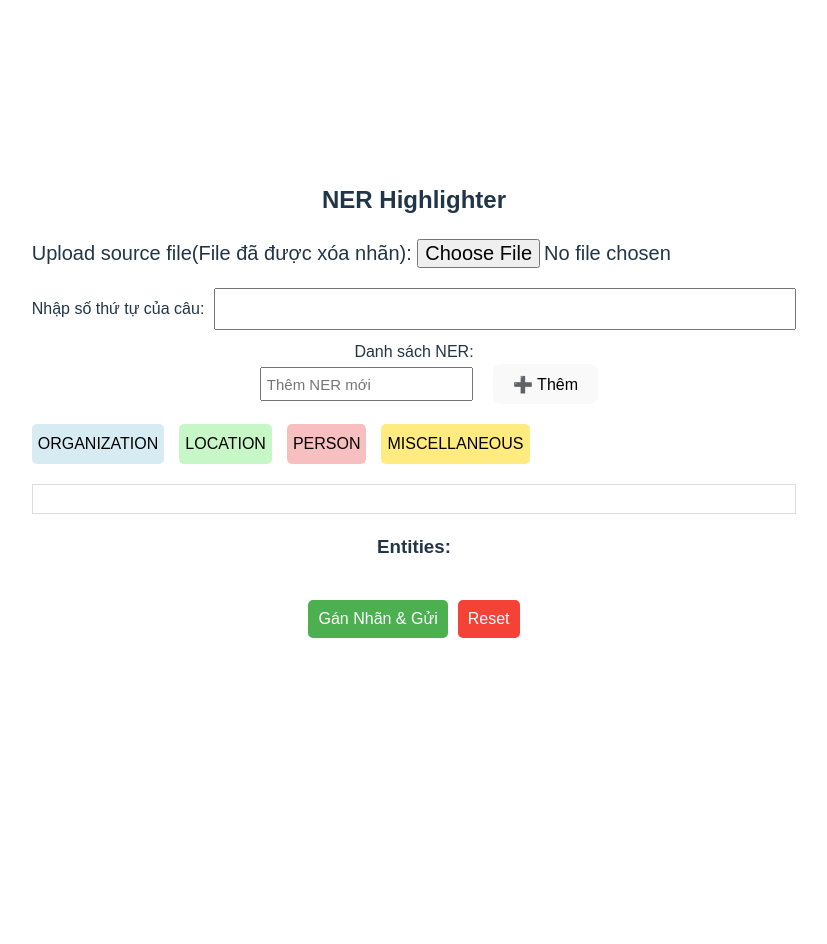
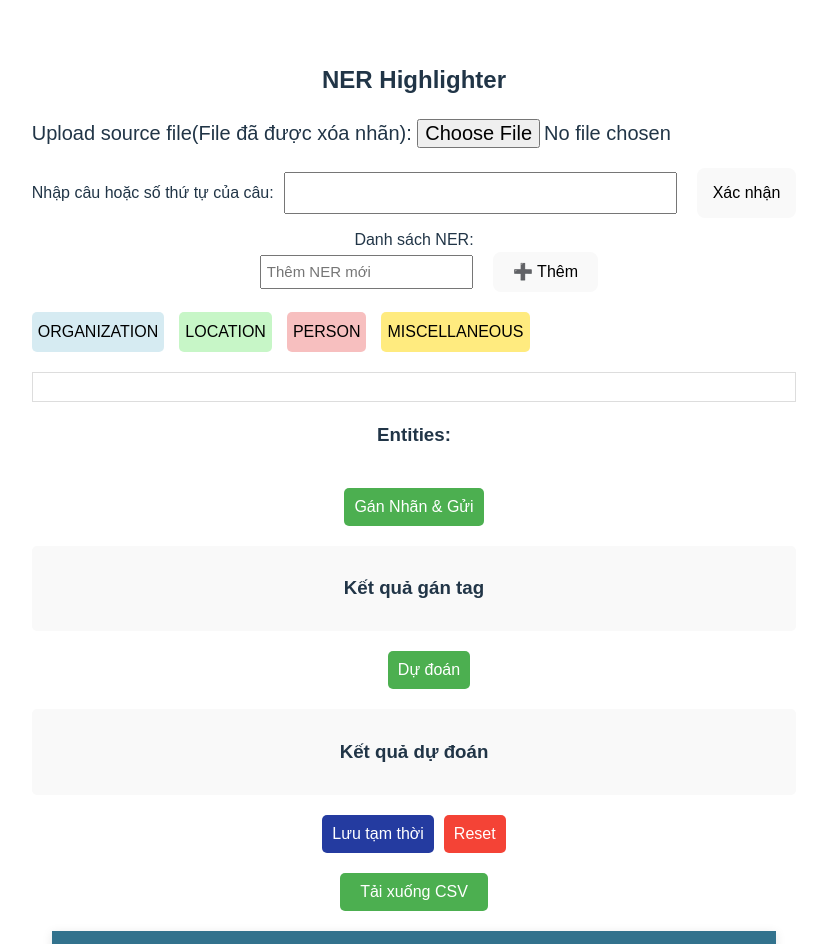
Before and after one commit to tamchamchi/CS321, a React (Vite) app in the folder client/: page / in a window 1280 px wide. Shown: the top 944 px of the page, without its empty margins (226-1053 px from the left). Before the commit the page ends 800 px from the top, so only its background shows below. Built offline with nearby package versions, Linux system fonts and the light colour scheme.

Commit message:
update interface v2

```diff
--- a/client/src/pages/HightLightNER/CSVReader.jsx
+++ b/client/src/pages/HightLightNER/CSVReader.jsx
@@ -2,7 +2,6 @@
 import Papa from "papaparse";
 
 const CSVReader = ({onCsvDataUpdate}) => {
-
 
    // Hàm để đọc và parse file CSV
   const handleFileUpload = (event) => {
--- a/client/src/pages/HightLightNER/HighLightText.jsx
+++ b/client/src/pages/HightLightNER/HighLightText.jsx
@@ -1,6 +1,6 @@
 const HighlightText = ({ text, handleSelection }) => (
    <div
-     style={{
+      style={{
        minHeight: "30px",
        fontSize: "18px",
        border: "1px solid #ddd",
@@ -14,7 +14,7 @@ const HighlightText = ({ text, handleSelection }) => (
      }}
      onMouseUp={handleSelection}
    >
-     {text}
+      {text}
    </div>
  );
 
--- a/client/src/pages/HightLightNER/IndexSentenceInput.jsx
+++ b/client/src/pages/HightLightNER/IndexSentenceInput.jsx
@@ -1,22 +1,41 @@
-const IndexSentenceInput = ({ indexSentence, setIndexSentence }) => {
+import { useState } from "react";
+
+const IndexSentenceInput = ({setText, setIndexSentence }) => {
+   const [inputText, setInputText] = useState("");
+
+   const handleOnClickButton = () => {
+      if (!isNaN(inputText) && Number.isInteger(Number(inputText))) {
+         setIndexSentence(inputText);
+         setText("");
+      } else {
+         setText(inputText);
+         setIndexSentence("");
+      }
+      setIndexSentence(inputText);
+   };
+
+   const handleOnChange = (e) => {
+      setInputText(e.target.value);
+   };
+
    return (
      <div style={{ display: "flex", alignItems: "center", marginBottom: "10px" }}>
        <label style={{ marginRight: "10px", whiteSpace: "nowrap" }}>
-         Nhập số thứ tự của câu:
+         Nhập câu hoặc số thứ tự của câu:
        </label>
        <input
-         value={indexSentence}
-         onChange={(e) => setIndexSentence(e.target.value)}
-         style={{
-           width: "100%",
-           padding: "10px",
-           fontSize: "16px",
-           flex: 1,
-         }}
+         value={inputText}
+         onChange={handleOnChange}
+         style={{ width: "100%", padding: "10px", fontSize: "16px", flex: 1 }}
        />
-       {/* <button style={{marginLeft: "20px", padding: "15px"}}>Xác nhận</button> */}
+       <button
+         onClick={handleOnClickButton}
+         style={{ marginLeft: "20px", padding: "15px" }}
+       >
+         Xác nhận
+       </button>
      </div>
    );
- };
+};
 
- export default IndexSentenceInput;
+export default IndexSentenceInput;
--- /dev/null
+++ b/client/src/pages/HightLightNER/ListProcessedSentences.jsx
@@ -0,0 +1,82 @@
+import React from "react";
+import Papa from "papaparse";
+
+const ListProcessedSentences = ({ dataSave }) => {
+   // Hàm để tải xuống file CSV
+   const downloadCSV = () => {
+      const csvData = Papa.unparse(
+         dataSave.map((row, index) => ({
+            Index: index + 1,
+            Sentence: row.sentence,
+            Predict: row.predict,
+            Annotation: row.annotation,
+         }))
+      );
+
+      const blob = new Blob([csvData], { type: "text/csv;charset=utf-8;" });
+      const url = URL.createObjectURL(blob);
+      const link = document.createElement("a");
+      link.href = url;
+      link.setAttribute("download", "data.csv");
+      document.body.appendChild(link);
+      link.click();
+      document.body.removeChild(link);
+   };
+
+   return (
+      <div style={{ padding: "20px", fontFamily: "Arial, sans-serif" }}>
+         <button
+            onClick={downloadCSV}
+            style={{
+               marginBottom: "20px",
+               padding: "10px 20px",
+               fontSize: "16px",
+               backgroundColor: "#4CAF50",
+               color: "white",
+               border: "none",
+               borderRadius: "5px",
+               cursor: "pointer",
+            }}
+         >
+            Tải xuống CSV
+         </button>
+         <table
+            style={{
+               width: "100%",
+               borderCollapse: "collapse",
+               marginBottom: "20px",
+               boxShadow: "0 2px 10px rgba(0, 0, 0, 0.1)",
+            }}
+         >
+            <thead>
+               <tr style={{ backgroundColor: "#32728d", textAlign: "left" }}>
+                  <th style={{ padding: "10px", borderBottom: "2px solid #cbbcbc" }}>Index</th>
+                  <th style={{ padding: "10px", borderBottom: "2px solid #cbbcbc" }}>Sentence</th>
+                  <th style={{ padding: "10px", borderBottom: "2px solid #cbbcbc" }}>Predict</th>
+                  <th style={{ padding: "10px", borderBottom: "2px solid #cbbcbc" }}>Annotation</th>
+               </tr>
+            </thead>
+            <tbody>
+               {dataSave.map((row, index) => (
+                  <tr key={index}>
+                     <td style={{ padding: "10px", borderBottom: "1px solid #cbbcbc" }}>{index + 1}</td>
+                     <td
+                        style={{
+                           padding: "10px",
+                           borderBottom: "1px solid #ddd",
+                           wordBreak: "break-word", // Xử lý câu dài
+                        }}
+                     >
+                        {row.sentence}
+                     </td>
+                     <td style={{ padding: "10px", borderBottom: "1px solid #cbbcbc" }}>{row.predict}</td>
+                     <td style={{ padding: "10px", borderBottom: "1px solid #cbbcbc" }}>{row.annotation}</td>
+                  </tr>
+               ))}
+            </tbody>
+         </table>
+      </div>
+   );
+};
+
+export default ListProcessedSentences;
--- a/client/src/pages/HightLightNER/init.jsx
+++ b/client/src/pages/HightLightNER/init.jsx
@@ -4,10 +4,13 @@ import EntityList from "./EntityList";
 import NERSelection from "./NERSelection";
 import HighlightText from "./HighLightText";
 import CSVReader from "./CSVReader";
+import ListProcessedSentences from "./ListProcessedSentences";
 
 const HighlightNER = () => {
-   const [csvData, setCsvData] = useState({});    //Khai báo biến để lấy data từ file csv chuyển đổi thành Object
-  const [indexSentence, setIndexSentence] = useState(""); // Khai báo index để biết số thứ tự của câu
+  const [csvData, setCsvData] = useState({});
+  const [dataSave, setDataSave] = useState([]);
+  const [indexSentence, setIndexSentence] = useState("");
+  const [text, setText] = useState("");
   const [selectedRange, setSelectedRange] = useState(null);
   const [tags, setTags] = useState([]);
   const [selectedNER, setSelectedNER] = useState("");
@@ -18,14 +21,14 @@ const HighlightNER = () => {
     "MISCELLANEOUS",
   ]);
   const [newNER, setNewNER] = useState("");
-
-  const [responseData, setResponseData] = useState(null);
+  const [DataTagging, setDataTagging] = useState(null);
+  const [dataPredict, setDataPredict] = useState(null);
   const [loading, setLoading] = useState(false);
   const [nerColors, setNerColors] = useState({
-    ORGANIZATION: "rgba(173, 216, 230, 0.5)", // Light Blue
-    LOCATION: "rgba(144, 238, 144, 0.5)", // Light Green
-    PERSON: "rgba(240, 128, 128, 0.5)", // Light Coral
-    MISCELLANEOUS: "rgba(255, 215, 0, 0.5)", // Light Yellow
+    ORGANIZATION: "rgba(173, 216, 230, 0.5)",
+    LOCATION: "rgba(144, 238, 144, 0.5)",
+    PERSON: "rgba(240, 128, 128, 0.5)",
+    MISCELLANEOUS: "rgba(255, 215, 0, 0.5)",
   });
 
   const handleCsvDataUpdate = (data) => {
@@ -39,12 +42,8 @@ const HighlightNER = () => {
     return `rgba(${r}, ${g}, ${b}, 0.5)`;
   };
 
-  const getColor = (ner) => {
-    return nerColors[ner] || "rgba(211, 211, 211, 0.5)"; // Default Gray
-  };
+  const getColor = (ner) => nerColors[ner] || "rgba(211, 211, 211, 0.5)";
 
-
-  // Hàm lưu vị trí đoạn văn bản được bôi đen
   const handleSelection = () => {
     const selection = window.getSelection();
     if (selection.rangeCount === 0) return;
@@ -55,26 +54,29 @@ const HighlightNER = () => {
     }
   };
 
- //Hàm để set Tag
   const handleSetTag = (ner) => {
     setSelectedNER(ner);
-   if (selectedRange &&
-       !tags.some((tag) => tag.start === selectedRange.startOffset && tag.end === selectedRange.endOffset)) {
-
+    if (
+      selectedRange &&
+      !tags.some(
+        (tag) =>
+          tag.start === selectedRange.startOffset &&
+          tag.end === selectedRange.endOffset
+      )
+    ) {
       setTags([
         ...tags,
         {
           start: selectedRange.startOffset,
           end: selectedRange.endOffset,
           ner: ner,
-         color: getColor(ner)
-       }
+          color: getColor(ner),
+        },
       ]);
-     setSelectedRange(null); // Reset sau khi đặt tag
+      setSelectedRange(null);
     }
   };
 
- //Hàm thêm NER mới
   const addNewNER = () => {
     if (newNER && !nerOptions.includes(newNER)) {
       const newColor = getRandomColor();
@@ -99,16 +101,27 @@ const HighlightNER = () => {
     }
   };
 
-  //Hàm loại bỏ Tag
   const removeTag = (index) => {
     setTags(tags.filter((_, i) => i !== index));
   };
 
+  const handleSaveDataTemp = () => {
+    setIndexSentence("");
+    setTags([]);
+    setDataTagging(null);
+    setDataSave(...dataSave, {
+      index: indexSentence,
+      sentence: `"` + text === "" ? csvData[indexSentence] : text + `"`,
+      predict: dataPredict[0],
+      annotation: DataTagging,
+    });
+  };
+
   const sendDataToBackend = async () => {
-   const text = csvData[indexSentence];
-    const payload = { text, tags };
+    const texts = text === "" ? csvData[indexSentence] : text;
+    const payload = { texts, tags };
     setLoading(true);
-    setResponseData(null);
+    setDataTagging(null);
 
     try {
       const response = await fetch("http://localhost:8000/pos_tagging", {
@@ -124,10 +137,39 @@ const HighlightNER = () => {
       }
 
       const result = await response.json();
-      setResponseData(result);
+      setDataTagging(result);
     } catch (error) {
       console.error("Lỗi:", error);
-      setResponseData({ error: "Lỗi khi gửi dữ liệu!" });
+      setDataTagging({ error: "Lỗi khi gửi dữ liệu!" });
+    } finally {
+      setLoading(false);
+    }
+  };
+
+  const handlePredict = async () => {
+    const texts = text === "" ? csvData[indexSentence] : text;
+    const payload = { texts };
+    setLoading(true);
+    setDataPredict(null);
+
+    try {
+      const response = await fetch("http://localhost:8000/auto_pos_tagging", {
+        method: "POST",
+        headers: {
+          "Content-Type": "application/json",
+        },
+        body: JSON.stringify(payload),
+      });
+
+      if (!response.ok) {
+        throw new Error("Lỗi khi gửi dữ liệu!");
+      }
+
+      const result = await response.json();
+      setDataPredict(result);
+    } catch (error) {
+      console.error("Lỗi:", error);
+      setDataPredict({ error: "Lỗi khi gửi dữ liệu!" });
     } finally {
       setLoading(false);
     }
@@ -136,9 +178,12 @@ const HighlightNER = () => {
   return (
     <div style={{ padding: "10px", fontFamily: "Arial" }}>
       <h2>NER Highlighter</h2>
-      <CSVReader onCsvDataUpdate={handleCsvDataUpdate}/>
+      <CSVReader onCsvDataUpdate={handleCsvDataUpdate} />
 
-      <IndexSentenceInput indexSentence={indexSentence} setIndexSentence={setIndexSentence} />
+      <IndexSentenceInput
+        setText={setText}
+        setIndexSentence={setIndexSentence}
+      />
 
       <NERSelection
         nerOptions={nerOptions}
@@ -152,16 +197,18 @@ const HighlightNER = () => {
         handleSetTag={handleSetTag}
       />
 
-      <HighlightText text={csvData[indexSentence]} handleSelection={handleSelection} />
+      <HighlightText
+        text={text === "" ? csvData[indexSentence] : text}
+        handleSelection={handleSelection}
+      />
 
       <EntityList
         tags={tags}
-        text={csvData[indexSentence]}
+        text={text === "" ? csvData[indexSentence] : text}
         getColor={getColor}
         removeTag={removeTag}
       />
 
-      {/* Button gửi dữ liệu */}
       <button
         onClick={sendDataToBackend}
         style={{
@@ -178,16 +225,81 @@ const HighlightNER = () => {
         {loading ? "Đang xử lý..." : "Gán Nhãn & Gửi"}
       </button>
 
-      {/* Button Reset */}
+      <div
+        style={{
+          marginTop: "20px",
+          padding: "10px",
+          backgroundColor: "#f9f9f9",
+          borderRadius: "5px",
+        }}
+      >
+        <h3>Kết quả gán tag</h3>
+        <pre style={{ whiteSpace: "pre-wrap", wordWrap: "break-word" }}>
+          {DataTagging}
+        </pre>
+      </div>
+
+      <button
+        onClick={handlePredict}
+        style={{
+          marginTop: "20px",
+          marginLeft: "30px",
+          padding: "10px",
+          fontSize: "16px",
+          cursor: "pointer",
+          backgroundColor: "#4CAF50",
+          color: "white",
+          border: "none",
+          borderRadius: "5px",
+        }}
+      >
+        {loading ? "Đang xử lý..." : "Dự đoán"}
+      </button>
+
+      <div
+        style={{
+          marginTop: "20px",
+          padding: "10px",
+          backgroundColor: "#f9f9f9",
+          borderRadius: "5px",
+        }}
+      >
+        <h3>Kết quả dự đoán</h3>
+        <pre style={{ whiteSpace: "pre-wrap", wordWrap: "break-word" }}>
+          {dataPredict}
+        </pre>
+      </div>
+
+      <div
+        style={{
+          display: "flex",
+          justifyContent: "center",
+          marginTop: "20px",
+        }}
+      >
+        <button
+          onClick={handleSaveDataTemp}
+          style={{
+            padding: "10px",
+            fontSize: "16px",
+            marginRight: "10px",
+            cursor: "pointer",
+            backgroundColor: "#243ba0",
+            color: "white",
+            border: "none",
+            borderRadius: "5px",
+          }}
+        >
+          Lưu tạm thời
+        </button>
+
         <button
           onClick={() => {
-          setIndexSentence("")
+            setIndexSentence("");
             setTags([]);
-          setResponseData(null);
+            setDataTagging(null);
           }}
           style={{
-          marginTop: "20px",
-          marginLeft: "10px",
             padding: "10px",
             fontSize: "16px",
             cursor: "pointer",
@@ -199,23 +311,9 @@ const HighlightNER = () => {
         >
           Reset
         </button>
+      </div>
 
-      {/* Hiển thị phản hồi từ Backend */}
-      {responseData && (
-        <div
-          style={{
-            marginTop: "20px",
-            padding: "10px",
-            backgroundColor: "#f9f9f9",
-            borderRadius: "5px",
-          }}
-        >
-          <h3>Kết quả</h3>
-          <pre style={{ whiteSpace: "pre-wrap", wordWrap: "break-word" }}>
-            {responseData}
-          </pre>
-        </div>
-      )}
+      <ListProcessedSentences dataSave={dataSave} />
     </div>
   );
 };
```
Also changed, not shown: 1 other file (tests, documents, lock files or other folders). Lines whose indentation alone changed are shown as unchanged.
